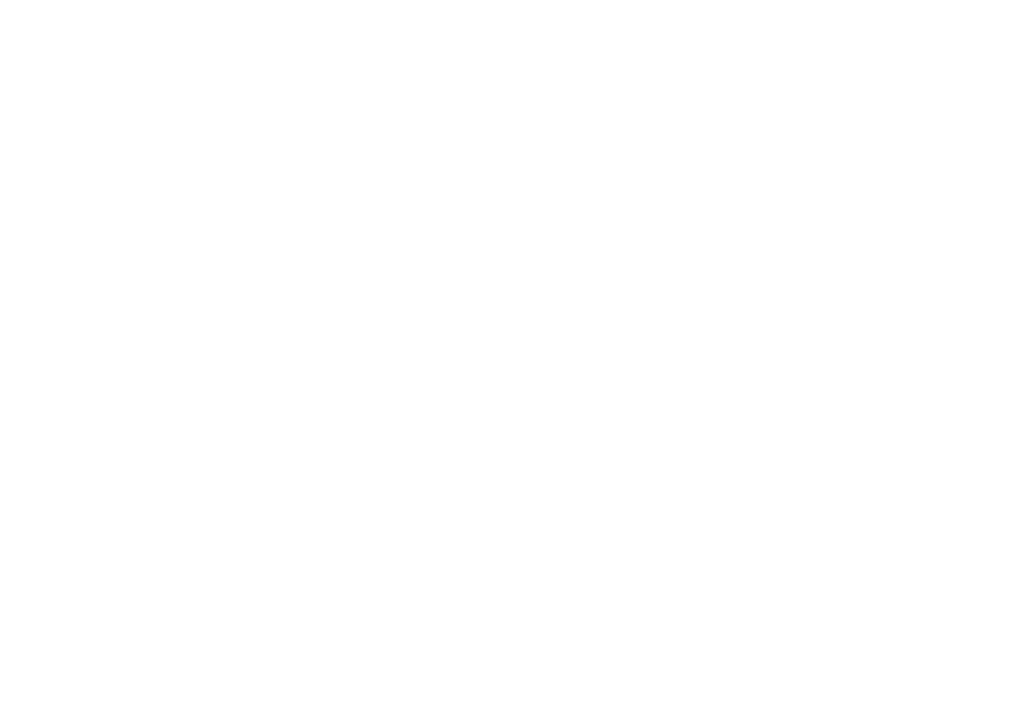
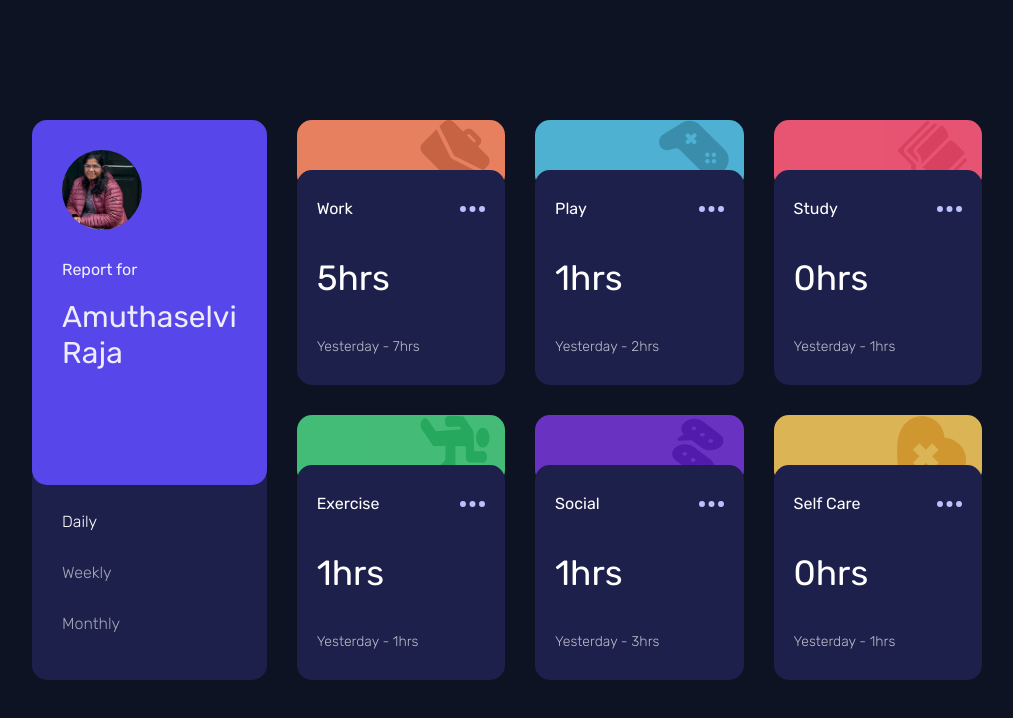
Before and after one commit to amuthaselvi1993/Time_Tracker, a plain HTML site: page index.html in a window 1280 px wide. Shown: the whole page, without its empty margins (133-1146 px from the left). Drawn offline with Linux system fonts and the light colour scheme.

Commit message:
Desktop design completed

```diff
--- a/app.js
+++ b/app.js
@@ -36,3 +36,42 @@ const activities = [
     monthly: { current: 7, previous: 11 },
   },
 ];
+
+document.addEventListener("DOMContentLoaded", function () {
+  loadReport("daily"); // Call your function here
+});
+
+function loadReport(reportPeriod) {
+  const removeHighlight = document.querySelectorAll(".period p");
+  console.log(removeHighlight);
+  removeHighlight.forEach((duration) => {
+    duration.classList.remove("selected");
+  });
+  const hightlight = document.querySelector(`#${reportPeriod}`);
+  {
+    hightlight.classList.add("selected");
+  }
+  activities.forEach((activity) => {
+    const activityTile = document.getElementById(
+      `${activity.title.toLowerCase().replace(/\s+/g, "")}-details`
+    );
+    const currentData = activityTile.querySelector(`.calculated-time`);
+    currentData.textContent = `${activity[reportPeriod].current}hrs`;
+    const prevData = activityTile.querySelector(`.calculated-prev-time`);
+    console.log(activity[reportPeriod]);
+    switch (reportPeriod) {
+      case "daily": {
+        prevData.textContent = `Yesterday - ${activity[reportPeriod].previous}hrs`;
+        break;
+      }
+      case "weekly": {
+        prevData.textContent = `Last Week - ${activity[reportPeriod].previous}hrs`;
+        break;
+      }
+      case "monthly": {
+        prevData.textContent = `Last Month - ${activity[reportPeriod].previous}hrs`;
+        break;
+      }
+    }
+  });
+}
--- a/index.html
+++ b/index.html
@@ -5,8 +5,106 @@
     <meta charset="UTF-8" />
     <meta name="viewport" content="width=device-width, initial-scale=1.0" />
     <title>Time Tracker</title>
+    <script src="app.js" defer></script>
+    <link rel="stylesheet" href="style.css" />
+    <link rel="shortcut icon" href="images/favicon.png" type="image/x-icon" />
+    <link rel="preconnect" href="https://fonts.googleapis.com" />
+    <link rel="preconnect" href="https://fonts.gstatic.com" crossorigin />
+    <link
+      href="https://fonts.googleapis.com/css2?family=Barlow+Semi+Condensed:ital,wght@0,100;0,200;0,300;0,400;0,500;0,600;0,700;0,800;0,900;1,100;1,200;1,300;1,400;1,500;1,600;1,700;1,800;1,900&family=Inter:ital,opsz,wght@0,14..32,100..900;1,14..32,100..900&family=Public+Sans:ital,wght@0,100..900;1,100..900&family=Rubik:ital,wght@0,300..900;1,300..900&display=swap"
+      rel="stylesheet"
+    />
   </head>
   <body>
-    <!-- HTML Goes here! -->
+    <main id="main-container">
+      <div class="info">
+        <img src="images/image-amutha.png" alt="Amutha's Image" />
+        <div id="person-name">
+          <p id="heading">Report for</p>
+          <p id="name">
+            Amuthaselvi <br />
+            Raja
+          </p>
+        </div>
+      </div>
+      <div class="period">
+        <p id="daily" class="duration" onclick="loadReport('daily')">Daily</p>
+        <p id="weekly" class="duration" onclick="loadReport('weekly')">
+          Weekly
+        </p>
+        <p id="monthly" class="duration" onclick="loadReport('monthly')">
+          Monthly
+        </p>
+      </div>
+      <div id="work-design" class="icon">
+        <img src="images/icon-work.svg" alt="Image of a breifcase" />
+      </div>
+      <div id="work-details" class="details">
+        <div class="title-box">
+          <p class="title">Work</p>
+          <img src="images/icon-ellipsis.svg" alt="Image of three-points" />
+        </div>
+        <p class="calculated-time">32hrs</p>
+        <p class="calculated-prev-time">Last Week - 36hrs</p>
+      </div>
+      <div id="exercise-design" class="icon">
+        <img src="images/icon-exercise.svg" alt="Image of a running icon" />
+      </div>
+      <div id="exercise-details" class="details">
+        <div class="title-box">
+          <p class="title">Exercise</p>
+          <img src="images/icon-ellipsis.svg" alt="Image of three-points" />
+        </div>
+        <p class="calculated-time">32hrs</p>
+        <p class="calculated-prev-time">Last Week - 36hrs</p>
+      </div>
+      <div id="play-design" class="icon">
+        <img src="images/icon-play.svg" alt="Image of a running icon" />
+      </div>
+      <div id="play-details" class="details">
+        <div class="title-box">
+          <p class="title">Play</p>
+          <img src="images/icon-ellipsis.svg" alt="Image of three-points" />
+        </div>
+        <p class="calculated-time">32hrs</p>
+        <p class="calculated-prev-time">Last Week - 36hrs</p>
+      </div>
+      <div id="social-design" class="icon">
+        <img src="images/icon-social.svg" alt="Image of a chat icon" />
+      </div>
+      <div id="social-details" class="details">
+        <div class="title-box">
+          <p class="title">Social</p>
+          <img src="images/icon-ellipsis.svg" alt="Image of three-points" />
+        </div>
+        <p class="calculated-time">32hrs</p>
+        <p class="calculated-prev-time">Last Week - 36hrs</p>
+      </div>
+      <div id="study-design" class="icon">
+        <img src="images/icon-study.svg" alt="Image of a book icon" />
+      </div>
+      <div id="study-details" class="details">
+        <div class="title-box">
+          <p class="title">Study</p>
+          <img src="images/icon-ellipsis.svg" alt="Image of three-points" />
+        </div>
+        <p class="calculated-time">32hrs</p>
+        <p class="calculated-prev-time">Last Week - 36hrs</p>
+      </div>
+      <div id="selfcare-design" class="icon">
+        <img
+          src="images/icon-self-care.svg"
+          alt="Image of a health heart icon"
+        />
+      </div>
+      <div id="selfcare-details" class="details">
+        <div class="title-box">
+          <p class="title">Self Care</p>
+          <img src="images/icon-ellipsis.svg" alt="Image of three-points" />
+        </div>
+        <p class="calculated-time">32hrs</p>
+        <p class="calculated-prev-time">Last Week - 36hrs</p>
+      </div>
+    </main>
   </body>
 </html>
--- /dev/null
+++ b/style.css
@@ -0,0 +1,315 @@
+* {
+  margin: 0px;
+  padding: 0px;
+  box-sizing: border-box;
+}
+html {
+  font-family: "Rubik", sans-serif;
+  color: white;
+  font-size: 16px;
+}
+#main-container {
+  background-color: #0d1323;
+  display: grid;
+  grid-template-rows: 0.5fr 1.4fr 0.5fr 1.4fr;
+  grid-template-columns: repeat(4, 1fr);
+  width: 100vw;
+  height: 100vh;
+  padding: 120px 165px;
+  position: relative;
+  gap: 30px;
+  overflow: hidden;
+}
+#main-container div {
+  border-radius: 15px;
+  position: relative;
+}
+.info {
+  background-color: #5746ea;
+  grid-row: 1 / 4;
+  grid-column: 1 / 2;
+  z-index: 2;
+  padding: 30px;
+  display: flex;
+  flex-direction: column;
+  gap: 30px;
+}
+.info img {
+  height: 80px;
+  width: 80px;
+  border-radius: 50%;
+}
+#person-name {
+  display: flex;
+  flex-direction: column;
+  gap: 20px;
+  color: white;
+  opacity: 90%;
+  font-weight: 400;
+}
+#name {
+  font-size: 30px;
+}
+.period {
+  background-color: #1d204b;
+  grid-row: 4 / 5;
+  grid-column: 1 / 2;
+  position: absolute;
+  margin-top: -50px;
+  display: flex;
+  flex-direction: column;
+  justify-content: space-evenly;
+  padding: 30px;
+  font-weight: 300;
+  cursor: pointer;
+  gap: 15px;
+}
+.duration {
+  opacity: 0.6;
+}
+.duration:hover {
+  opacity: 1;
+}
+.selected {
+  opacity: 1;
+}
+#work-design {
+  grid-row: 1 / 2;
+  grid-column: 2/3;
+  background-color: hsl(15, 100%, 70%);
+  opacity: 90%;
+}
+#work-details {
+  grid-row: 2 / 3;
+  grid-column: 2/ 3;
+}
+#exercise-design {
+  grid-row: 3 / 4;
+  grid-column: 2/3;
+  background-color: hsl(145, 58%, 55%);
+  opacity: 90%;
+}
+#exercise-details {
+  grid-row: 4 / 5;
+  grid-column: 2/ 3;
+}
+#play-design {
+  grid-row: 1 / 2;
+  grid-column: 3 / 4;
+  background-color: hsl(195, 74%, 62%);
+  opacity: 90%;
+}
+#play-details {
+  grid-row: 2 / 3;
+  grid-column: 3/ 4;
+}
+#social-design {
+  grid-row: 3 / 4;
+  grid-column: 3 / 4;
+  background-color: hsl(264, 64%, 52%);
+  opacity: 90%;
+}
+#social-details {
+  grid-row: 4 / 5;
+  grid-column: 3/ 4;
+}
+#study-design {
+  grid-row: 1 / 2;
+  grid-column: 4 / 5;
+  background-color: hsl(348, 100%, 68%);
+  opacity: 90%;
+}
+#study-details {
+  grid-row: 2 / 3;
+  grid-column: 4 / 5;
+}
+#selfcare-design {
+  grid-row: 3 / 4;
+  grid-column: 4 / 5;
+  background-color: hsl(43, 84%, 65%);
+  opacity: 90%;
+}
+#selfcare-details {
+  grid-row: 4 / 5;
+  grid-column: 4 / 5;
+}
+.icon {
+  display: flex;
+  justify-content: flex-end;
+  padding-right: 15px;
+}
+.icon img {
+  height: 70px;
+  width: 70px;
+}
+.details {
+  background-color: #1d204b;
+  margin-top: -50px;
+  position: absolute;
+  display: flex;
+  flex-direction: column;
+  justify-content: space-around;
+  padding: 10px 20px;
+}
+.details:hover {
+  background-color: #34397b;
+  cursor: pointer;
+}
+.title-box {
+  display: flex;
+  justify-content: space-between;
+  font-weight: 300px;
+}
+.title-box img {
+  align-self: center;
+  width: 25px;
+  height: 6px;
+  cursor: pointer;
+}
+.calculated-time {
+  font-weight: 400;
+  font-size: 35px;
+}
+.calculated-prev-time {
+  font-size: 14px;
+  font-weight: 300;
+  opacity: 0.7;
+}
+@media only screen and (max-width: 800px) {
+  #main-container {
+    padding: 20px 30px;
+    gap: 10px;
+  }
+  .info {
+    padding: 5px;
+    gap: 30px;
+  }
+  .period {
+    padding: 5px;
+    gap: 15px;
+  }
+}
+@media only screen and (max-width: 600px) {
+  #main-container {
+    padding: 10px 15px;
+    gap: 5px;
+    grid-template-rows: 0.5fr 1.4fr 0.5fr 1.4fr 0.5fr 1.4fr;
+    grid-template-columns: repeat(3, 1fr);
+  }
+  #study-design {
+    grid-row: 5 / 6;
+    grid-column: 2 / 3;
+  }
+  #study-details {
+    grid-row: 6 / 7;
+    grid-column: 2 / 3;
+  }
+  #selfcare-design {
+    grid-row: 5 / 6;
+    grid-column: 3 / 4;
+  }
+  #selfcare-details {
+    grid-row: 6 / 7;
+    grid-column: 3 / 4;
+  }
+  .info {
+    padding: 5px;
+    gap: 30px;
+    grid-row: 1 / 5;
+    grid-column: 1 / 2;
+  }
+  .period {
+    padding: 5px;
+    gap: 15px;
+    grid-row: 5 / 7;
+    grid-column: 1 / 2;
+  }
+}
+@media only screen and (max-width: 375px) {
+  #main-container {
+    padding: 10px 15px;
+    gap: 5px;
+    height: auto;
+    grid-template-rows: 1fr 0.5fr 0.5fr 1fr 0.5fr 1fr 0.5fr 1fr 0.5fr 1fr 0.5fr 1fr 0.5fr 1fr;
+    grid-template-columns: 1fr;
+  }
+  #main-container > div {
+    grid-column: 1 / 2;
+  }
+  .info {
+    padding: 10px;
+    gap: 15px;
+    grid-row: 1 / 2;
+    flex-direction: row;
+    justify-content: space-around;
+    align-items: center;
+
+    /* grid-column: 1 / 2; */
+  }
+  .info p {
+    font-size: 14px;
+    font-weight: 300px;
+  }
+  #person-name {
+    gap: 10px;
+    font-weight: 300;
+  }
+  .period {
+    padding: 5px;
+    gap: 15px;
+    grid-row: 2 / 3;
+    /* grid-column: 1 / 2; */
+  }
+  #work-design {
+    grid-row: 1 / 2;
+    /* grid-column: 2/3; */
+    background-color: hsl(15, 100%, 70%);
+    opacity: 90%;
+  }
+  #work-details {
+    grid-row: 2 / 3;
+    grid-column: 2/ 3;
+  }
+  #exercise-design {
+    grid-row: 3 / 4;
+    /* grid-column: 2/3; */
+    background-color: hsl(145, 58%, 55%);
+    opacity: 90%;
+  }
+  #exercise-details {
+    grid-row: 4 / 5;
+    /* grid-column: 2/ 3; */
+  }
+  #play-design {
+    grid-row: 1 / 2;
+    /* grid-column: 3 / 4; */
+  }
+  #play-details {
+    grid-row: 2 / 3;
+    /* grid-column: 3/ 4; */
+  }
+  #social-design {
+    grid-row: 3 / 4;
+    /* grid-column: 3 / 4; */
+  }
+  #social-details {
+    grid-row: 4 / 5;
+    /* grid-column: 3/ 4; */
+  }
+  #study-design {
+    grid-row: 5 / 6;
+    /* grid-column: 2 / 3; */
+  }
+  #study-details {
+    grid-row: 6 / 7;
+    /* grid-column: 2 / 3; */
+  }
+  #selfcare-design {
+    grid-row: 5 / 6;
+    /* grid-column: 3 / 4; */
+  }
+  #selfcare-details {
+    grid-row: 6 / 7;
+    /* grid-column: 3 / 4; */
+  }
+}
```
Also changed, not shown: images/favicon.png (added), images/image-amutha.png (added).
